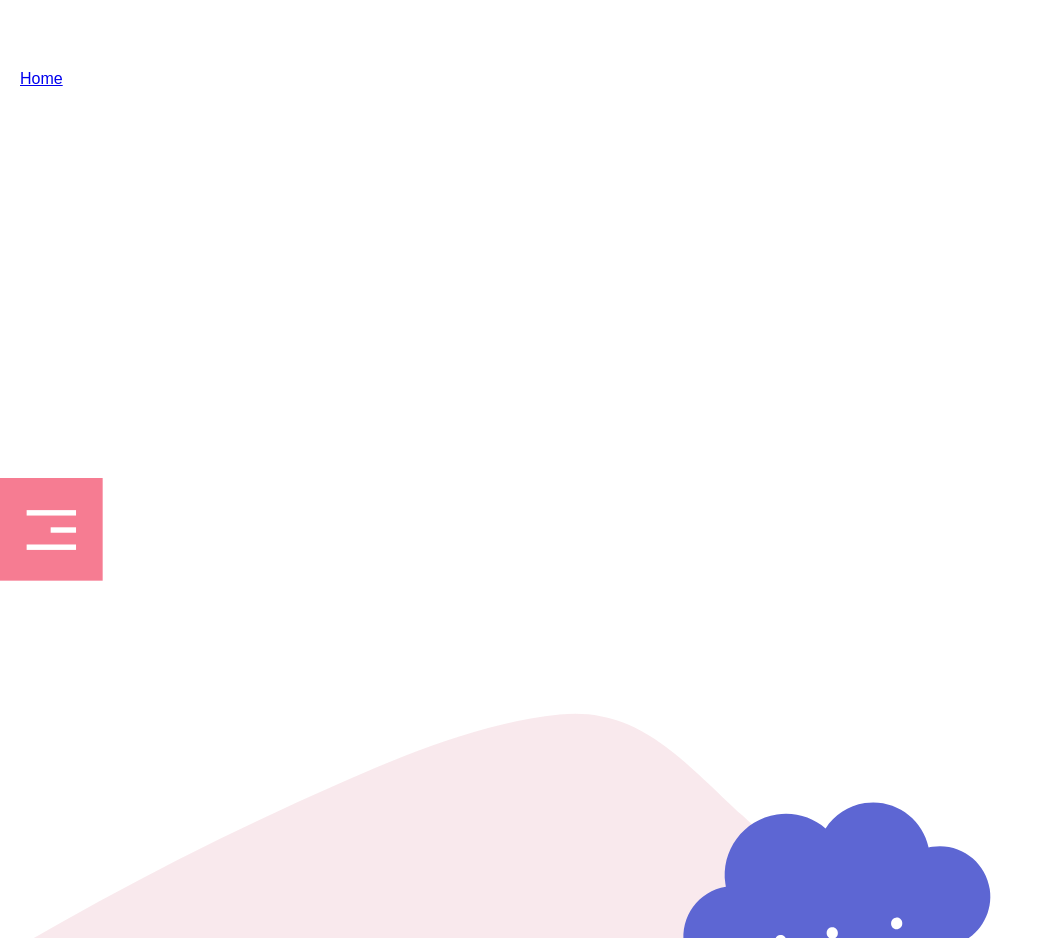
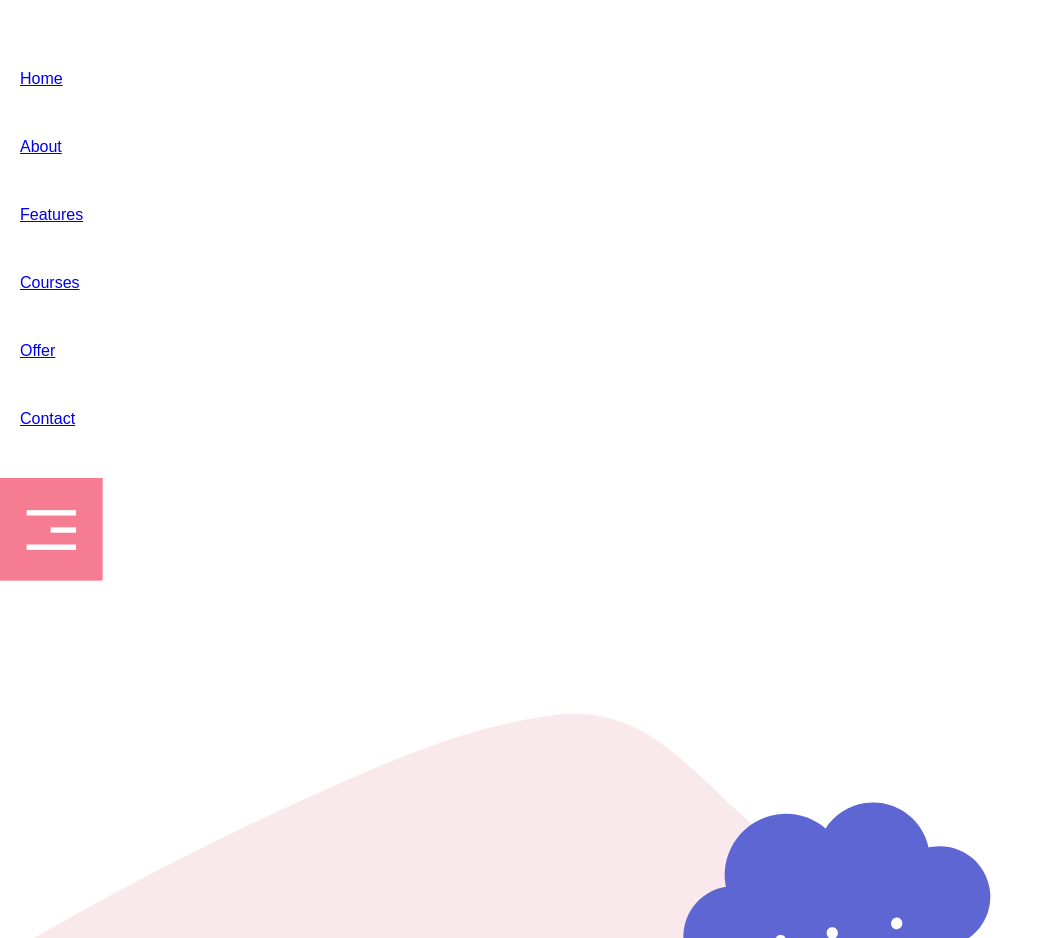
Before and after one commit to teokli/teokli.github.io, a plain HTML site: page index.html in a window 1280 px wide. Shown: the part 780-1718 px from the top of the page, without its empty margins (0-1054 px from the left). Drawn offline with Linux system fonts and the light colour scheme; some packages are replaced by stand-ins of ours; a script that the page names is missing.

Commit message:
Update index.html

```diff
--- a/index.html
+++ b/index.html
@@ -29,11 +29,11 @@
     <nav id="sidenav">
       <ul>
         <a href="#header"><li> Home</li> </a>
-        <li><a href="#about"> About </a> </li>
-        <li><a href="#features"> Features </a> </li>
-        <li><a href="#courses"> Courses </a> </li>
-        <li><a href="#offer"> Offer </a> </li>
-        <li><a href="#contact"> Contact </a> </li>
+        <a href="#about"><li> About</li> </a>
+        <a href="#features"><li> Features</li> </a>
+        <a href="#courses"><li> Courses</li> </a>
+        <a href="#offer"><li> Offer</li> </a>
+        <a href="#contact"><li> Contact</li> </a>
 </ul>
 </nav>
 <img src="menu.png" id="menubtn">
@@ -152,6 +152,7 @@
 
 
   </div>
+    </section>
 
 
   <section id="footer">
@@ -236,7 +237,3 @@
   var scroll = new SmoothScroll('a[href*="#"]');
 
 </script>
-
-
-
-    </section>
```
